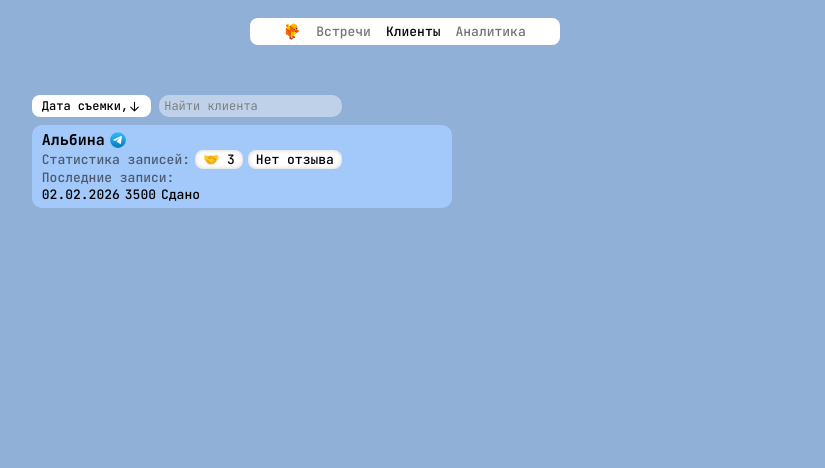
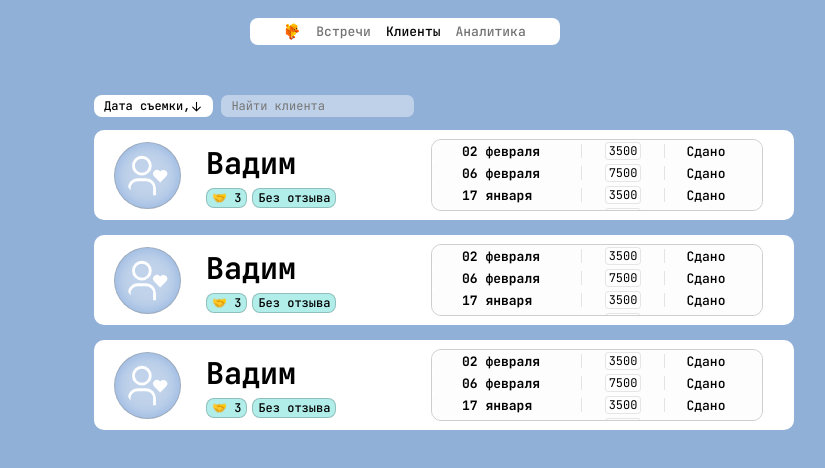
Before and after one commit to neblessed/planner, a React (Vite) app in the folder src/frontend/: page /users in a window 1280 px wide. Shown: the top 468 px of the page, without its empty margins (235-1060 px from the left). Built offline with nearby package versions, Linux system fonts and the light colour scheme.

Commit message:
update client atom

```diff
--- a/src/frontend/src/components/ClientAtom/ClientAtom.css
+++ b/src/frontend/src/components/ClientAtom/ClientAtom.css
@@ -1,63 +1,57 @@
-.client_block {
-    width: 400px;
+.client {
+    width: 700px;
+    height: 90px;
+
+    display: flex;
+    gap: 25px;
+    box-sizing: border-box;
+    background-color: white;
+    padding: 10px 20px;
+    border-radius: 10px;
+    align-items: center;
+
+    overflow: hidden;
+}
+.client_avatar {
+    background-color: rgb(193, 211, 234);
+    width: 45px;
+    height: auto;
+    border-radius: 50%;
+    padding: 10px;
+
+    box-shadow: inset 0 0 15px rgba(77, 134, 214, 0.435);
+    border: solid 1px rgba(0, 0, 0, 0.194);
+}
+.client_info {
     display: flex;
     flex-direction: column;
-    justify-content: start;
-
-    background-color: rgb(163, 201, 250);
-    padding: 5px 10px;
-    border-radius: 10px;
-}
-.client_block__personal_info {
-    display: flex;
-    gap: 4px;
-    justify-content: start;
-    align-items: center;
-}
-.client_block__personal_info_name {
-    font-size: 15px;
-    font-weight: 700;
-    cursor: default;
-}
-.client_block__personal_info_tg {
-    display: flex;
-    justify-content: center;
-    align-items: center;
-
-    & img {
-        width: 18px;
-        height: auto;
-    }
-}
-.client_block__info_label {
-    font-size: 13px;
-    color: var(--dark-grey);
-    cursor: default;
-}
-.client_block__meetings_stats {
-    display: flex;
-    align-items: center;
     gap: 5px;
+    width: 200px;
 
     cursor: default;
 }
-.client_block__meetings_stats_quantity {
-    font-size: 13px;
-    background-color: white;
-    padding: 1px 8px;
+.client_name {
+    font-size: 30px;
+    font-weight: 700;
+}
+.client_stats {
+    display: flex;
+    gap: 5px;
+}
+.client_stat {
+    box-sizing: border-box;
+    font-size: 12px;
+    background-color: rgba(77, 214, 205, 0.435);
+    padding: 1px 5px;
+
     border-radius: 8px;
-    box-shadow: inset 0px 0px 5px rgba(0, 0, 0, 0.181);
+
+    border: solid 1px rgba(0, 0, 0, 0.194);
 }
-.client_block__meetings_stats_feedback {
-    font-size: 13px;
-    background-color: white;
-    padding: 1px 8px;
-    border-radius: 8px;
-    box-shadow: inset 0px 0px 5px rgba(0, 0, 0, 0.181);
+.client_recent_meetings {
+    height: 70px;
+    border: solid 1px rgba(0, 0, 0, 0.194);
+    border-radius: 10px;
+    overflow-y: scroll;
+    overflow-x: hidden;
 }
-.client_block__meetings_stats_comment {
-}
-.client_block__meetings_block {
-    display: flex;
-    flex-direction: column;
-}
--- a/src/frontend/src/components/ClientAtom/ClientAtom.tsx
+++ b/src/frontend/src/components/ClientAtom/ClientAtom.tsx
@@ -3,31 +3,38 @@ import ShortMeetingItem from "./components/ShortMeetingItem";
 
 function ClientAtom() {
     return (
-        <div className="client_block">
-            <div className="client_block__personal_info">
-                <span className="client_block__personal_info_name">
-                    Альбина
-                </span>
-                <a className="client_block__personal_info_tg" href="t.me">
-                    <img src="./icons/telegram.svg" />
-                </a>
+        <div className="client">
+            <img className="client_avatar" src="./icons/person.svg" />
+            <div className="client_info">
+                <span className="client_name">Вадим</span>
+                <div className="client_stats">
+                    <span className="client_stat">🤝 3</span>
+                    <span className="client_stat">Без отзыва</span>
+                </div>
             </div>
-            <div className="client_block__meetings_stats">
-                <span className="client_block__info_label">
-                    Статистика записей:
-                </span>
-                <span className="client_block__meetings_stats_quantity">
-                    🤝 3
-                </span>
-                <span className="client_block__meetings_stats_feedback">
-                    Нет отзыва
-                </span>
-                <span className="client_block__meetings_stats_comment"></span>
-            </div>
-            <span className="client_block__info_label">Последние записи:</span>
-            <div className="client_block__meetings_block">
+            <div className="client_recent_meetings">
                 <ShortMeetingItem
                     date="02.02.2026"
+                    amount="3500"
+                    status="Сдано"
+                />
+                <ShortMeetingItem
+                    date="02.06.2026"
+                    amount="7500"
+                    status="Сдано"
+                />
+                <ShortMeetingItem
+                    date="01.17.2026"
+                    amount="3500"
+                    status="Сдано"
+                />
+                <ShortMeetingItem
+                    date="01.17.2026"
+                    amount="3500"
+                    status="Сдано"
+                />
+                <ShortMeetingItem
+                    date="01.17.2026"
                     amount="3500"
                     status="Сдано"
                 />
--- a/src/frontend/src/components/ClientAtom/components/ShortMeetingItem.css
+++ b/src/frontend/src/components/ClientAtom/components/ShortMeetingItem.css
@@ -1,14 +1,45 @@
 .short_meeting_item {
     display: flex;
-    justify-content: start;
+    justify-content: space-between;
     align-items: center;
-    gap: 5px;
+    gap: 15px;
 
     font-size: 13px;
+    background-color: rgba(252, 252, 252, 0.736);
+    border-radius: 5px;
+    box-sizing: border-box;
+    padding: 2px 30px;
+
+    width: 330px;
+
+    cursor: default;
 }
 .short_meeting_item_date {
+    font-weight: 700;
+    width: 120px;
+}
+.short_meeting_item_amount_block {
+    display: flex;
+    justify-content: center;
+    align-items: center;
+    width: 60px;
 }
 .short_meeting_item_amount {
+    font-weight: 400;
+    border: 1px solid var(--light-grey);
+    padding: 0px 3px;
+    border-radius: 4px;
+    font-size: 12px;
+    background-color: rgba(255, 255, 255, 0.65);
 }
-.short_meeting_item_status {
+.short_meeting_item_status_block {
+    display: flex;
+    justify-content: center;
+    align-items: center;
+    width: 60px;
 }
+.shot_meeting_item_devider {
+    background-color: var(--light-grey);
+    width: 1px;
+    height: 14px;
+}
--- a/src/frontend/src/components/ClientAtom/components/ShortMeetingItem.tsx
+++ b/src/frontend/src/components/ClientAtom/components/ShortMeetingItem.tsx
@@ -1,3 +1,4 @@
+import { useCallback } from "react";
 import { StatusType } from "../../../types/StatusType";
 import "./ShortMeetingItem.css";
 
@@ -7,11 +8,29 @@ type ShortMeetingItemProps = {
     status: StatusType;
 };
 function ShortMeetingItem({ date, amount, status }: ShortMeetingItemProps) {
+    const formatDate = useCallback((dateString: string) => {
+        const d = new Date(dateString);
+
+        return d.toLocaleDateString("ru-RU", {
+            day: "2-digit",
+            month: "long",
+            ...(d.getFullYear() === new Date().getFullYear()
+                ? {}
+                : { year: "numeric" }),
+        });
+    }, []);
+
     return (
         <div className="short_meeting_item">
-            <span className="short_meeting_item_date">{date}</span>
-            <span className="short_meeting_item_amount">{amount}</span>
-            <span className="short_meeting_item_status">{status}</span>
+            <span className="short_meeting_item_date">{formatDate(date)}</span>
+            <div className="shot_meeting_item_devider" />
+            <div className="short_meeting_item_amount_block">
+                <span className="short_meeting_item_amount">{amount}</span>
+            </div>
+            <div className="shot_meeting_item_devider" />
+            <div className="short_meeting_item_status_block">
+                <span className="short_meeting_item_status">{status}</span>
+            </div>
         </div>
     );
 }
--- a/src/frontend/src/pages/Clients/Clients.css
+++ b/src/frontend/src/pages/Clients/Clients.css
@@ -1,5 +1,5 @@
 .clients_block {
-    width: 60%;
+    width: 50%;
     margin: 50px auto;
     min-height: 700px;
 
@@ -43,17 +43,19 @@
     gap: 5px;
 }
 .client_block__content {
+    margin-top: 5px;
     display: flex;
     flex-direction: column;
     gap: 15px;
 }
 .search_input {
-    border-radius: 10px;
+    border-radius: 7px;
     background-color: rgba(255, 255, 255, 0.418);
     border: none;
     font-size: 12px;
     height: 17.5px;
-    font-weight: 300;
+    /* font-weight: 300; */
+    padding: 2px 10px;
 }
 .search_input:focus {
     background-color: rgba(255, 255, 255);
--- a/src/frontend/src/pages/Clients/Clients.tsx
+++ b/src/frontend/src/pages/Clients/Clients.tsx
@@ -56,6 +56,8 @@ function ClientsPage() {
             </div>
             <div className="client_block__content">
                 <ClientAtom />
+                <ClientAtom />
+                <ClientAtom />
             </div>
         </div>
     );
```
Also changed, not shown: src/frontend/public/icons/person.svg (added).
